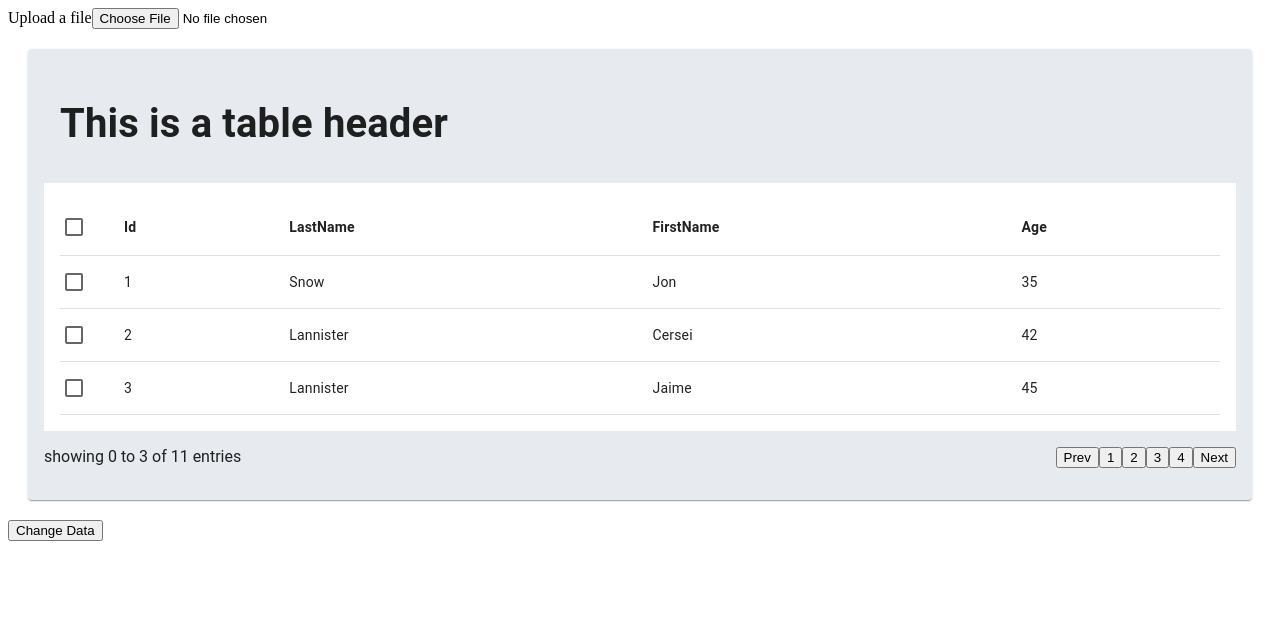
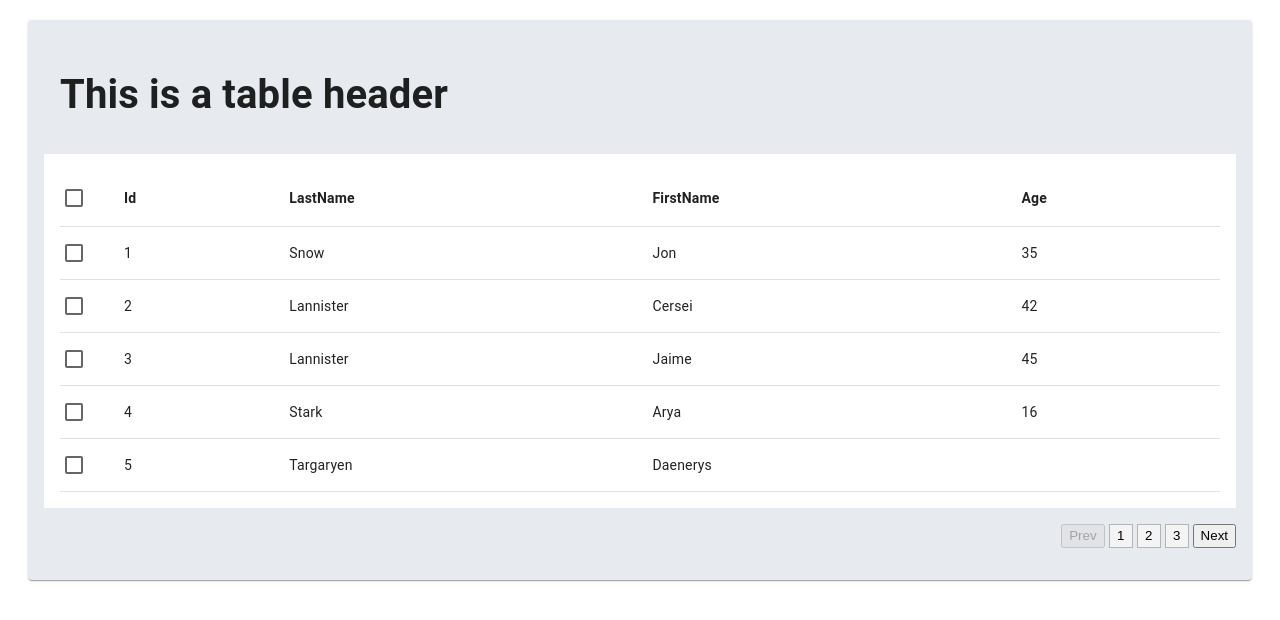
Before and after one commit to arunkp/react-datatable-rdt, a React (Create React App) app: page / in a window 1280 px wide. Shown: the top 620 px of the page. Built offline with nearby package versions, Linux system fonts and the light colour scheme; the HTML template or start-up script is replaced by a standard one.

Commit message:
working tables

```diff
--- a/src/App.tsx
+++ b/src/App.tsx
@@ -1,10 +1,9 @@
 import React, { useState } from 'react';
 import ReactDataTableRDT from './data-table';
-import Papa from 'papaparse';
 import { dataType } from './utils/PropTypes';
 
 const App = () => {
-  const [rawData, setrawData] = useState<dataType[]>([
+  const [rawData] = useState<dataType[]>([
     { id: 1, lastName: 'Snow', firstName: 'Jon', age: 35 },
     { id: 2, lastName: 'Lannister', firstName: 'Cersei', age: 42 },
     { id: 3, lastName: 'Lannister', firstName: 'Jaime', age: 45 },
@@ -19,32 +18,8 @@ const App = () => {
     // [1, 'Snow', 'Jon', '35'],
   ]);
 
-  const changeData = () => {
-    setrawData([
-      { field: 'id', fieldHeader: 'ID' },
-      { field: 'name', fieldHeader: 'Name' },
-      { field: 'email', fieldHeader: 'Email' },
-    ]);
-  };
-
-  const onFileUpload = (e: React.ChangeEvent<HTMLInputElement>): void => {
-    if (e.currentTarget && e.currentTarget.files?.length) {
-      Papa.parse(e.currentTarget.files[0], {
-        complete: (result) => {
-          if (Array.isArray(result.data)) {
-            setrawData(result.data);
-          }
-        },
-      });
-    }
-  };
-
   return (
     <>
-      <div>
-        Upload a file
-        <input onChange={onFileUpload} placeholder="upload file" type="file" />
-      </div>
       <div style={{ margin: '20px' }}>
         {rawData && (
           <ReactDataTableRDT
@@ -56,18 +31,17 @@ const App = () => {
             //   { field: 'lastName', fieldHeader: 'last Name' },
             //   { field: 'age', fieldHeader: 'Age' },
             // ]}
-            // data={rawData}
-            getSelectedRow={(rows) => console.log('rows->', rows)}
-            paginated={{
-              data: rawData,
-              total: rawData.length,
-              skip: 3,
-              take: 3,
-            }}
+            data={rawData}
+            // getSelectedRow={(rows) => console.log('rows->', rows)}
+            // paginated={{
+            //   data: rawData,
+            //   total: rawData.length,
+            //   skip: 3,
+            //   take: 3,
+            // }}
           />
         )}
       </div>
-      <button onClick={changeData}>Change Data</button>
     </>
   );
 };
--- a/src/data-table.tsx
+++ b/src/data-table.tsx
@@ -86,7 +86,6 @@ const ReactDataTableRDT = ({
         ),
       ]);
     }
-    return settableRows([]);
   }, 100);
 
   useEffect(() => {
@@ -214,12 +213,14 @@ const ReactDataTableRDT = ({
         </table>
       </div>
       <div className="rdt-page-options">
-        {paginated && (
+        {paginated ? (
           <div>
-            showing {`${currentPage * paginated?.skip}`} to{' '}
+            Showing {`${currentPage * paginated?.skip}`} to{' '}
             {`${currentPage * paginated?.skip + paginated?.skip}`} of{' '}
             {`${paginated.total}`} entries
           </div>
+        ) : (
+          <div></div>
         )}
         <div className="rdt-page-navigation">
           <button
--- a/src/index.css
+++ b/src/index.css
@@ -123,16 +123,26 @@ th:last-child {
 
 .rdt-wrapper .rdt-page-navigation{
     display: flex;
+    gap: 4px;
 }
 
 .rdt-wrapper .rdt-page-navigation .rdt-pages ul {
     display: flex;
     padding: 0;
     margin: 0;
+    gap: 4px;
 }
 
 .rdt-wrapper .rdt-page-navigation .rdt-pages ul li {
     list-style-type: none;
+}
+
+.rdt-wrapper .rdt-page-navigation .rdt-pages ul li button {
+    background: #f4f4f4;
+    border: 1px solid #b4b4b4;
+    width: 24px;
+    height: 24px;
+    cursor: pointer;
 }
 
 @media (min-width: 40rem) {
```
Also changed, not shown: 1 other file (tests, documents, lock files or other folders).
